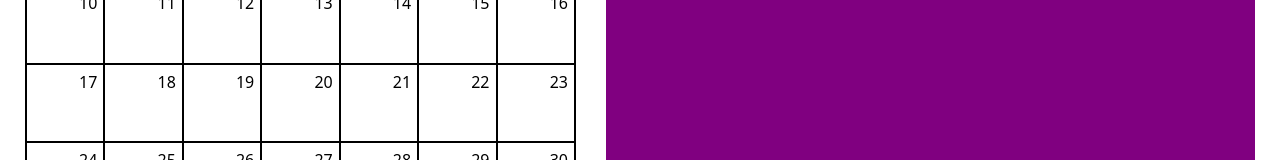
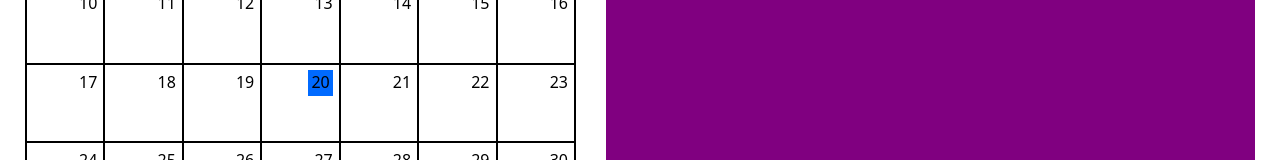
Before and after one commit to jubrito/planner-with-calendar, a React (Vite) app: page / in a window 1280 px wide. Shown: the part 396-556 px from the top of the page. Built offline with nearby package versions, Linux system fonts and the light colour scheme.

Commit message:
feat: highlight today

```diff
--- a/src/components/Calendar/CalendarCells/Cell/Cell.tsx
+++ b/src/components/Calendar/CalendarCells/Cell/Cell.tsx
@@ -1,8 +1,10 @@
 import { useSelector } from "react-redux";
 import { DateConfig } from "../../../../types/calendar/types";
-import { getFullDateTitle } from "../../../../utils/calendar/utils";
-import styles from "../_calendar-cells.module.scss";
+import { getFullDateTitle, todayLabel } from "../../../../utils/calendar/utils";
+import calendarCellsStyles from "../_calendar-cells.module.scss";
+import cellsStyles from "./_cell.module.scss";
 import { getLocaleLanguage } from "../../../../redux/slices/localeSlice/selectors";
+import { isToday } from "../../../../utils/calendar/current";
 
 type CellProps = {
   cellYear: DateConfig["year"];
@@ -27,21 +29,28 @@ export const Cell = ({
       ${cellDay}`}
       className={
         cellMonth === currentMonth + 1
-          ? styles.currentMonthDay
-          : styles.otherMonthDay
+          ? calendarCellsStyles.currentMonthDay
+          : calendarCellsStyles.otherMonthDay
       }
     >
       <div>
         <time
           dateTime={fullDate}
-          title={getFullDateTitle(
-            cellYear,
-            cellMonth - 1,
-            cellDay,
-            localeString
-          )}
+          title={
+            isToday(cellYear, cellMonth - 1, cellDay)
+              ? todayLabel
+              : getFullDateTitle(cellYear, cellMonth - 1, cellDay, localeString)
+          }
         >
-          <span aria-hidden="true" tabIndex={-1}>
+          <span
+            aria-hidden="true"
+            tabIndex={-1}
+            className={
+              isToday(cellYear, cellMonth - 1, cellDay)
+                ? cellsStyles.isToday
+                : undefined
+            }
+          >
             {cellDay}
           </span>
         </time>
--- /dev/null
+++ b/src/components/Calendar/CalendarCells/Cell/_cell.module.scss
@@ -0,0 +1,4 @@
+.isToday {
+  background: rgb(0, 106, 255);
+  padding: 1px 3px 3px;
+}
--- a/src/utils/calendar/current.ts
+++ b/src/utils/calendar/current.ts
@@ -22,3 +22,18 @@ export const getCurrentMonthDays = (
     year: year,
   }));
 };
+
+export const isToday = (
+  year: DateConfig["year"],
+  month: DateConfig["month"],
+  date: DateConfig["day"]
+) => {
+  const currentDate = new Date();
+  console.log("date", date);
+  console.log("currentDate.getDate()", currentDate.getDate());
+  return (
+    year === currentDate.getFullYear() &&
+    month === currentDate.getMonth() &&
+    date === currentDate.getDate()
+  );
+};
```
